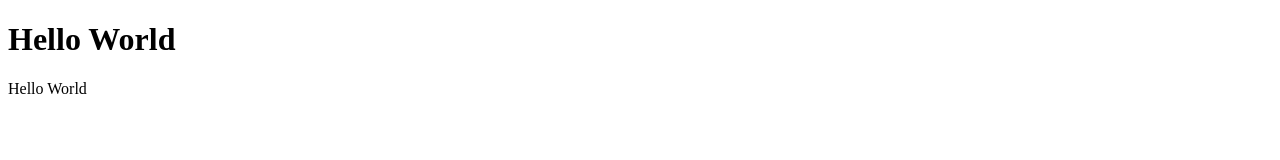
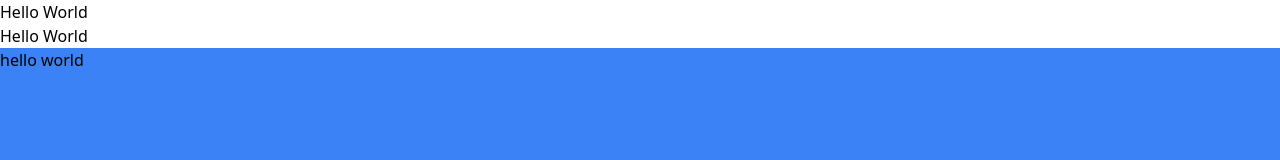
Before and after one commit to cabdikariim242/task-tracker, a plain HTML site: page src/index.html in a window 1280 px wide. Drawn offline with nearby package versions, Linux system fonts and the light colour scheme.

Commit message:
add new div

```diff
--- a/src/index.html
+++ b/src/index.html
@@ -3,10 +3,12 @@
 <head>
     <meta charset="UTF-8">
     <meta name="viewport" content="width=device-width, initial-scale=1.0">
+      <script src="https://cdn.tailwindcss.com"></script>
     <title>Document</title>
 </head>
 <body>
     <h1>Hello World</h1>
     <p>Hello World</p>
+    <div class="bg-blue-500 h-screen w-screen ">hello world</div>
 </body>
 </html>
```
